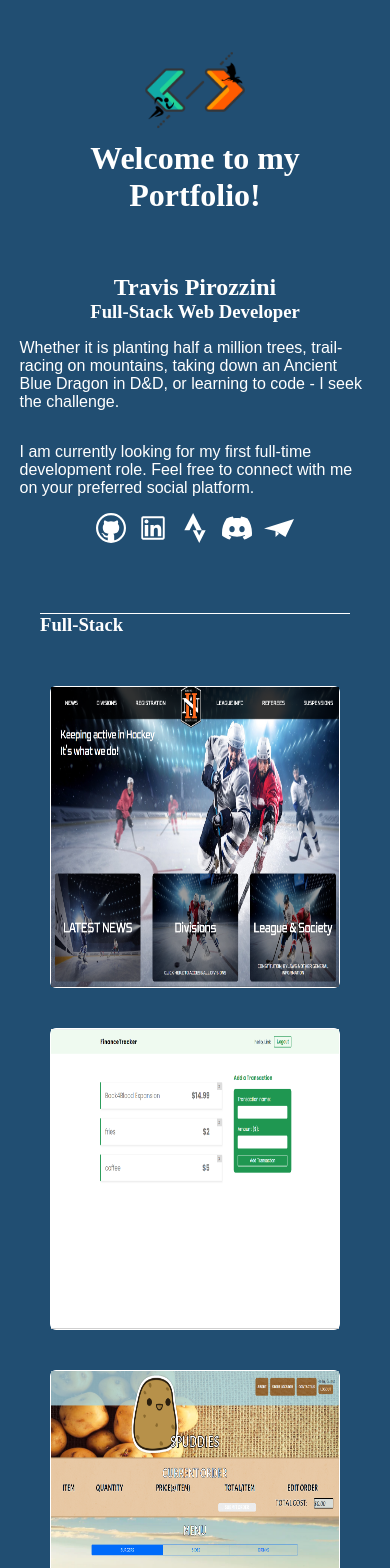
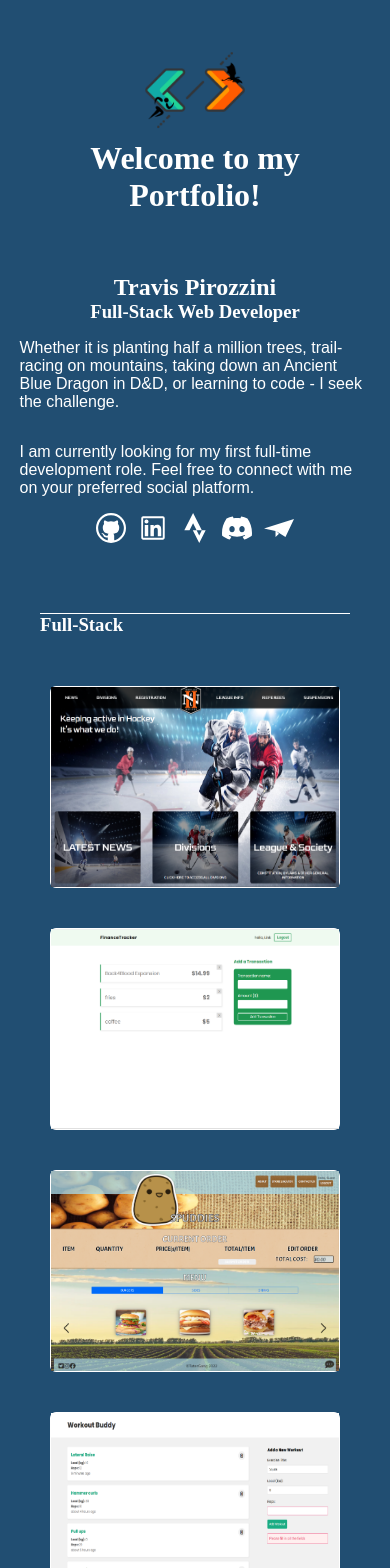
Before and after one commit to T-Pirozzini/T-Pirozzini.github.io, a React (Create React App) app: page / in a window 390 px wide. Shown: the top 1568 px of the page. Built offline with nearby package versions, Linux system fonts and the light colour scheme; a web font is replaced by a local one.

Commit message:
responsive on mobile adjustments

```diff
--- a/src/components/Navbar.css
+++ b/src/components/Navbar.css
@@ -44,7 +44,7 @@
   text-decoration: none;
 }
 
-@media screen and (max-width: 450px) {
+@media screen and (max-width: 750px) {
   .heading-main {
     flex-direction: column;
   }
--- a/src/components/Projects.css
+++ b/src/components/Projects.css
@@ -59,3 +59,17 @@
     text-align: center;
   }
 }
+@media screen and (max-width: 750px) {
+  .projects {
+    grid-template-columns: 1fr 1fr;
+  }
+  .project {
+    height: 200px;
+  }
+}
+@media screen and (max-width: 560px) {
+  .projects {
+    grid-template-columns: 1fr;
+  }
+
+}
```
